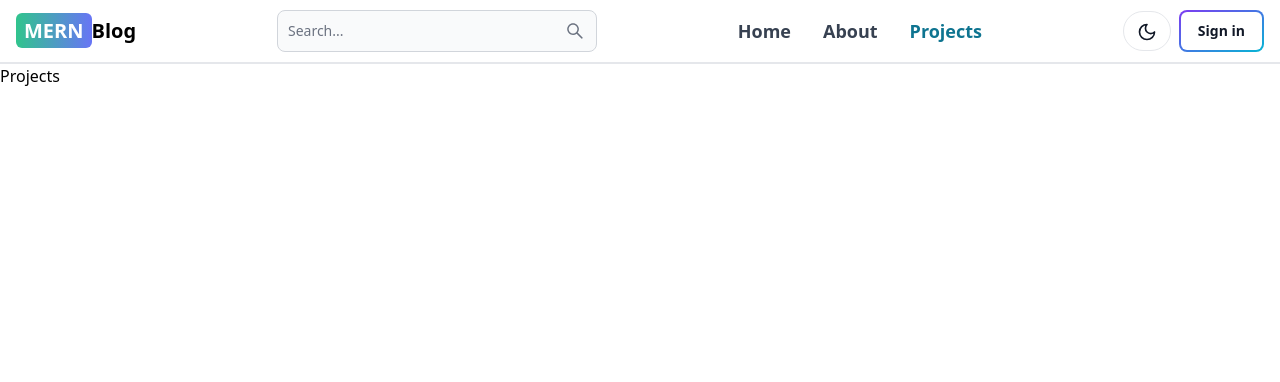
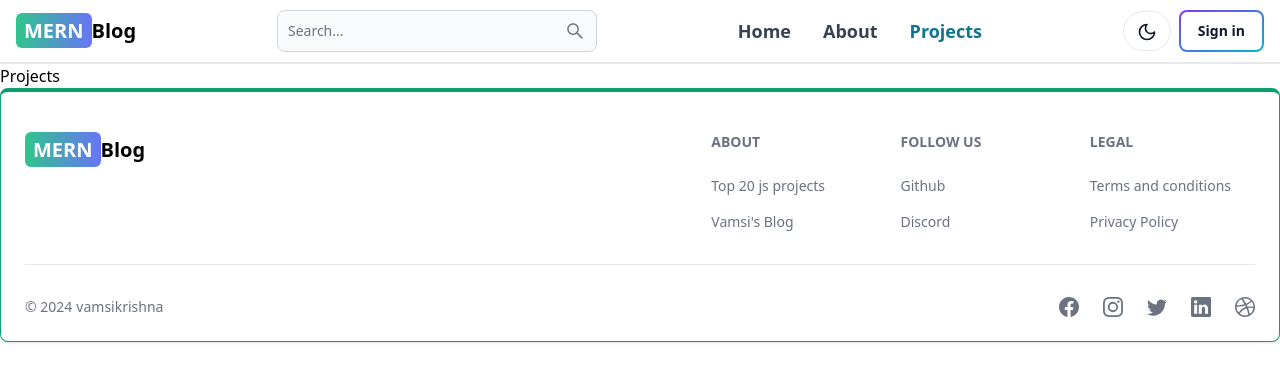
Before and after one commit to Vamsikrishna9432/MERN-Blog, a React (Vite) app in the folder client/: page /projects in a window 1280 px wide. Shown: the top 382 px of the page. Built offline with nearby package versions, Linux system fonts and the light colour scheme.

Commit message:
Footer component created

```diff
--- a/client/src/App.jsx
+++ b/client/src/App.jsx
@@ -1,5 +1,14 @@
 import {BrowserRouter, Routes, Route} from "react-router-dom";
-import {Home, Signin, Signup, Dashboard, Contact, About, Projects, Header} from "./ImportsAndExports";
+import Header from './components/Header';
+import Home from './pages/Home';
+import Signup from "./pages/Signup";
+import Signin from './pages/Signin';
+import Dashboard from './pages/Dashboard';
+import Contact from './pages/Contact';
+import About from './pages/About';
+import Projects from './pages/Projects';
+import FooterCom from "./components/FooterCom";
+
 
 function App() {
 
@@ -15,6 +24,7 @@
           <Route path="/about" element={<About />} />
           <Route path="/projects" element={<Projects />} />
         </Routes>
+        <FooterCom />
     </BrowserRouter>
   )
 }
--- a/client/src/ImportsAndExports.jsx
+++ /dev/null
@@ -1,11 +0,0 @@
-import Header from "./components/Header";
-import Signin  from "./pages/Signin";
-import Signup from './pages/Signup';
-import Projects from './pages/Projects';
-import Dashboard from './pages/Dashboard';
-import About from './pages/About';
-import Home from './pages/Home';
-import Contact from "./pages/Contact";
-
-
-export {Header,Signin,Signup,Projects,Dashboard,About,Home, Contact};
--- /dev/null
+++ b/client/src/components/FooterCom.jsx
@@ -0,0 +1,86 @@
+import { Footer } from "flowbite-react"
+import { Link } from "react-router-dom";
+import {BsFacebook, BsInstagram, BsTwitter, BsDribbble, BsLinkedin} from "react-icons/bs";
+
+const FooterCom = () => {
+  return (
+    <Footer container className="border border-t-4 border-green-500">
+        <div className="w-full max-w-7xl mx-auto">
+             <div className="grid w-full justify-between md:grid-cols-1 sm:flex">
+                    <div className="mt-5">
+                        <Link to="/" className="self-center whitespace-nowrap text-sm sm:text-xl font-semibold dark:text-white">
+                           <span className="px-2 py-1 bg-gradient-to-r from-green-400 to-indigo-500 rounded-md text-white">MERN</span>
+                            Blog
+                        </Link>
+                    </div>
+                    <div className="grid grid-cols-2 gap-8 mt-4 sm:grid-cols-3 sm:gap-6">
+                         <div>
+                            <Footer.Title title='About'/>
+                            <Footer.LinkGroup col>
+                                 <Footer.Link
+                                    href="http://top20jsprojects.com"
+                                    target="_blank"
+                                    rel="noopener noreferrer"
+                                 >
+                                      Top 20 js projects
+                                 </Footer.Link>
+                                 <Footer.Link
+                                   href="/projects"
+                                   target="_blank"
+                                   rel="noopener noreferrer"
+                                 >
+                                  Vamsi's Blog
+                                 </Footer.Link>
+                            </Footer.LinkGroup>
+                         </div>
+                         <div>
+                            <Footer.Title title='Follow Us'/>
+                            <Footer.LinkGroup col>
+                                 <Footer.Link
+                                    href="http://github.com/Vamsikrishna9432"
+                                    target="_blank"
+                                    rel="noopener noreferrer"
+                                 >
+                                      Github
+                                 </Footer.Link>
+                                 <Footer.Link
+                                   href="#"
+                                 >
+                                  Discord
+                                 </Footer.Link>
+                            </Footer.LinkGroup>
+                         </div>
+                         <div>
+                            <Footer.Title title='Legal'/>
+                            <Footer.LinkGroup col>
+                                 <Footer.Link
+                                    href="#"
+                                 >
+                                     Terms and conditions
+                                 </Footer.Link>
+                                 <Footer.Link
+                                   href="#"
+                                 >
+                                  Privacy Policy
+                                 </Footer.Link>
+                            </Footer.LinkGroup>
+                         </div>
+                    </div>
+             </div>
+             <Footer.Divider />
+             <div className="w-full sm:flex sm:items-center sm:justify-between">
+                <Footer.Copyright by='vamsikrishna' year={new Date().getFullYear()}/>
+                <div className="flex gap-6 mt-4 sm:mt-0 sm:justify-center">
+                    <Footer.Icon href="#" icon={BsFacebook}/>
+                    <Footer.Icon href="#" icon={BsInstagram}/>
+                    <Footer.Icon href="#" icon={BsTwitter}/>
+                    <Footer.Icon href="https://www.linkedin.com/in/vamsikrishnaummadi/" target='_blank' rel="noopener noreferrer" icon={BsLinkedin}/>
+                    <Footer.Icon href="#" icon={BsDribbble}/>
+                </div>
+             </div>
+        </div>
+    </Footer>
+  )
+}
+
+export default FooterCom;
```
